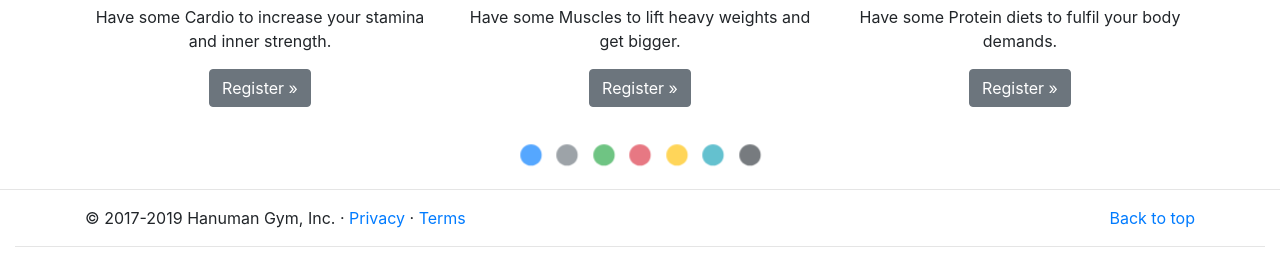
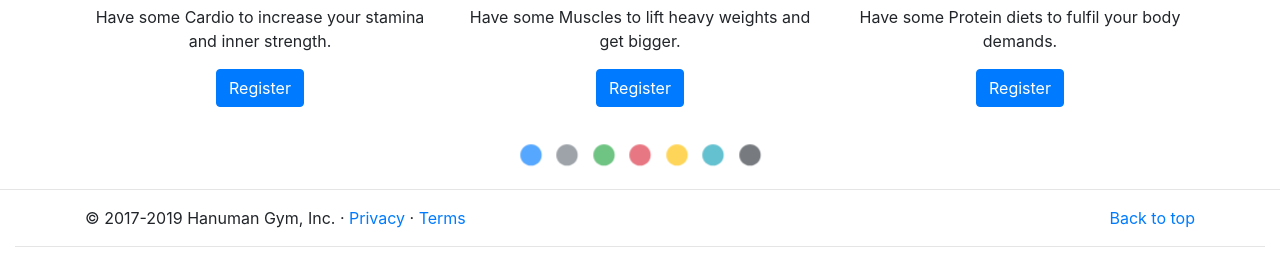
Before and after one commit to himansu46/gym-website, a plain HTML site: page index.html in a window 1280 px wide. Shown: the part 706-969 px from the top of the page. Drawn offline with nearby package versions, Linux system fonts and the light colour scheme.

Commit message:
buttons colour change

```diff
--- a/index.html
+++ b/index.html
@@ -79,19 +79,19 @@ body {
         <img src="home1.jpg" class="bd-placeholder-img rounded-circle" width="140" height="140" />
         <h2>Cardio</h2>
         <p>Have some Cardio to increase your stamina and inner strength. </p>
-        <p><a class="btn btn-secondary" href="services.html" role="button">Register »</a></p>
+        <p><a class="btn btn-primary" href="services.html" role="button">Register </a></p>
       </div><!-- /.col-lg-4 -->
       <div class="col-lg-4 text-center">
         <img  src="home2.jpg" class="bd-placeholder-img rounded-circle" width="140" height="140" />
         <h2>Mascular </h2>
         <p>Have some Muscles to lift heavy weights and get bigger. </p>
-        <p><a class="btn btn-secondary" href="services.html" role="button">Register »</a></p>
+        <p><a class="btn btn-primary" href="services.html" role="button">Register </a></p>
       </div><!-- /.col-lg-4 -->
       <div class="col-lg-4 text-center">
         <img  src="home3.jfif" class="bd-placeholder-img rounded-circle" width="140" height="140" />
         <h2>Protein Diets</h2>
         <p>Have some Protein diets to fulfil your body demands.</p>
-        <p><a class="btn btn-secondary" href="services.html" role="button">Register »</a></p>
+        <p><a class="btn btn-primary" href="services.html" role="button">Register </a></p>
       </div><!-- /.col-lg-4 -->
     </div>
   </div>
```
